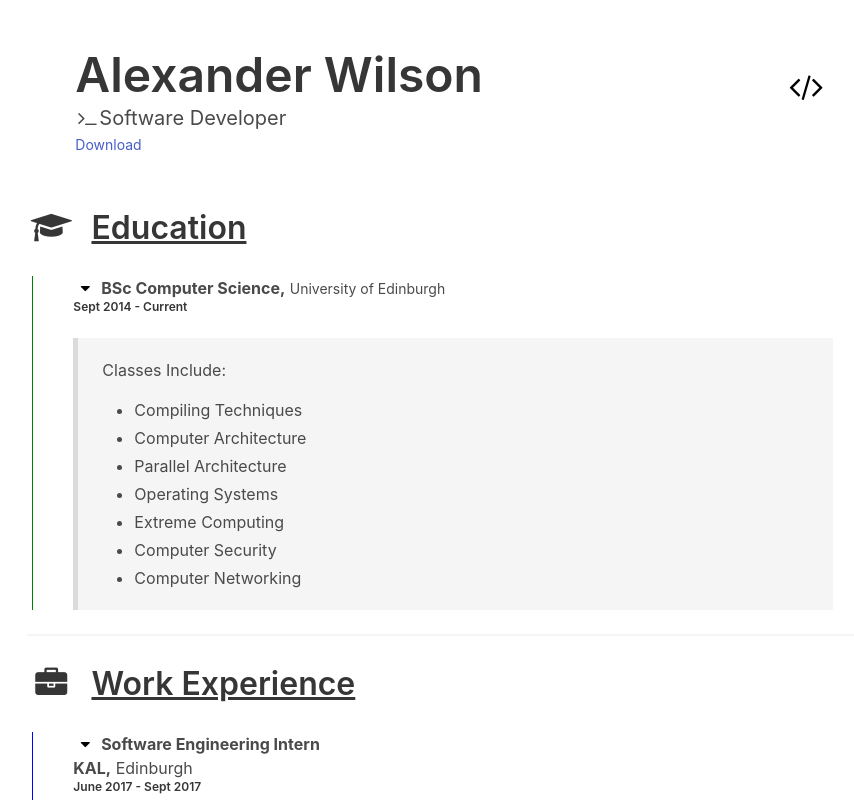
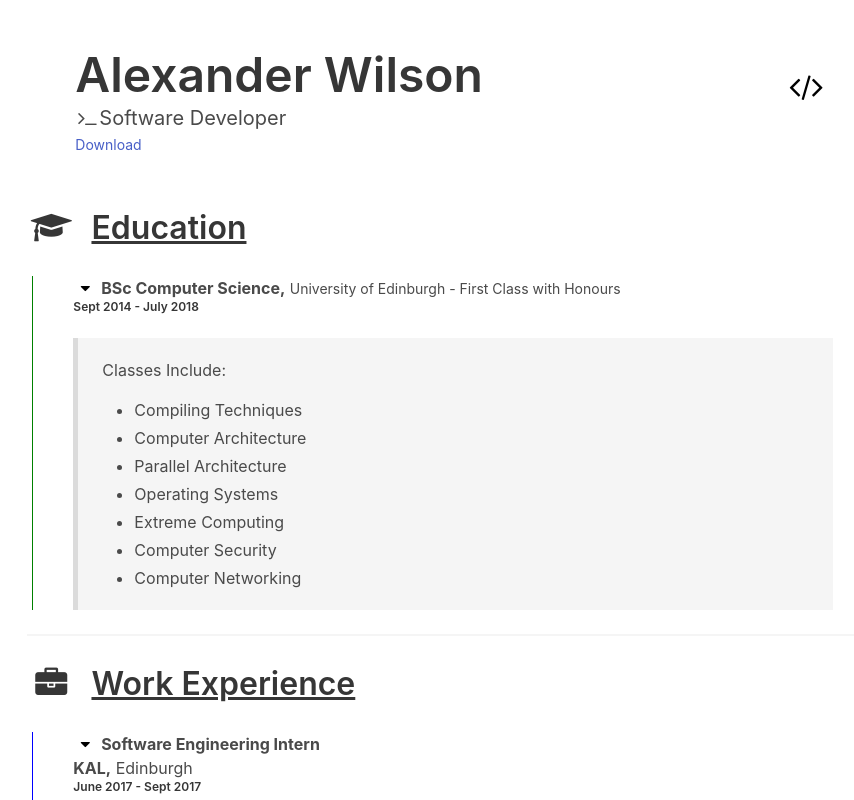
Before and after one commit to rdtscp/resume, a React (Create React App) app: page / in a window 1280 px wide. Shown: the top 800 px of the page, without its empty margins (190-1044 px from the left). Built offline with nearby package versions, Linux system fonts and the light colour scheme.

Commit message:
Update with Degree Classification

```diff
--- a/src/Views/CompiledCV.js
+++ b/src/Views/CompiledCV.js
@@ -31,7 +31,7 @@ class CompiledCV extends Component {
             <span className="icon is-large"><i className="fa  fa-graduation-cap"></i></span> &nbsp;
             <u>Education</u>
           </h3>
-          <EducationEntry school="University of Edinburgh" degree="BSc Computer Science" date="Sept 2014 - Current">
+          <EducationEntry school="University of Edinburgh - First Class with Honours" degree="BSc Computer Science" date="Sept 2014 - July 2018">
               Classes Include:
               <ul>
                 <li>Compiling Techniques</li>
```
